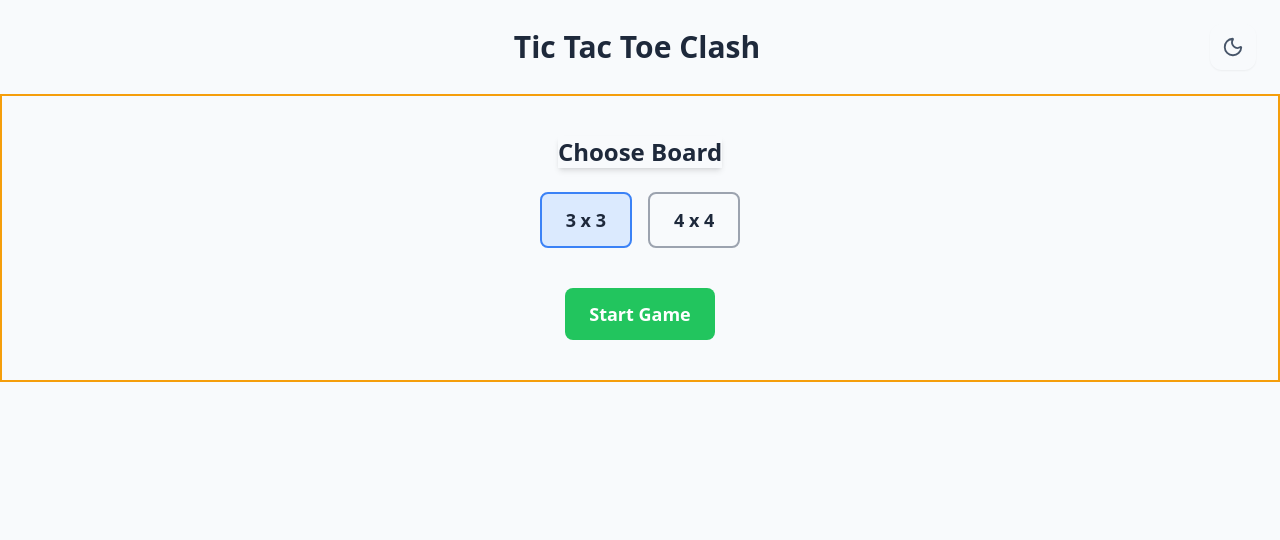
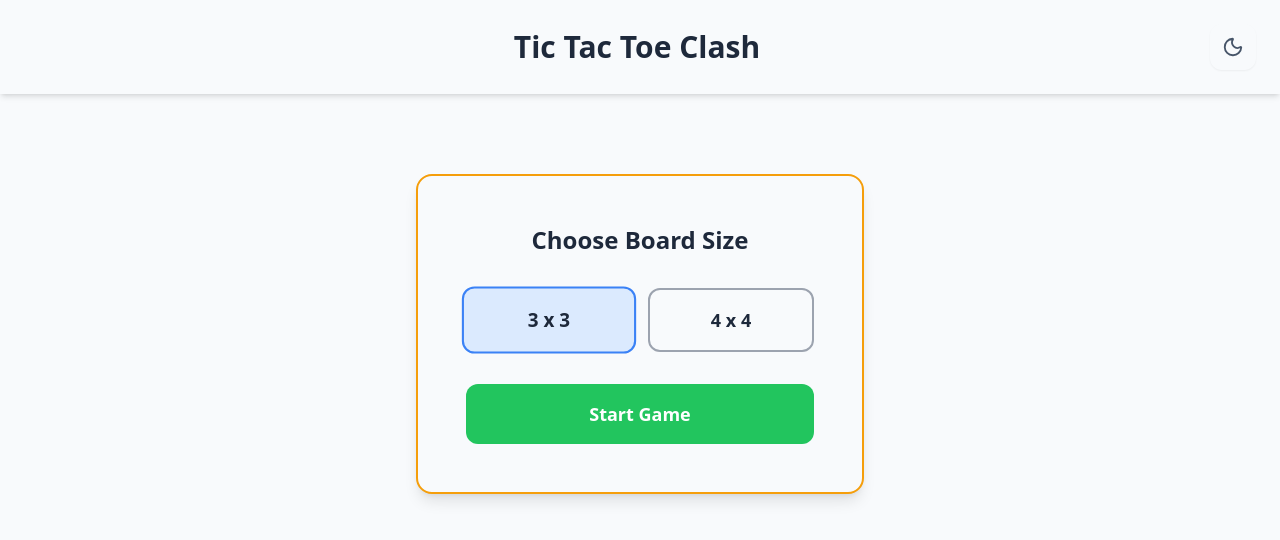
Before and after one commit to Pushparaj96/tic-tac-toe, a React (Vite) app: page / in a window 1280 px wide. Shown: the top 540 px of the page. Built offline with nearby package versions, Linux system fonts and the light colour scheme.

Commit message:
fix: GridSelector UI

```diff
--- a/src/App.tsx
+++ b/src/App.tsx
@@ -10,7 +10,7 @@ function App() {
 
   return (
     <div className="bg-bgColor text-textColor min-h-screen">
-      <header className="flex items-center justify-between p-4 md:p-6">
+      <header className="flex items-center justify-between p-4 md:p-6 shadow-md">
         <div className="w-10"></div>
         <h1 className="text-2xl md:text-3xl font-bold text-center">
           Tic Tac Toe Clash
--- a/src/components/GridSelector.tsx
+++ b/src/components/GridSelector.tsx
@@ -14,26 +14,67 @@ const GridSelector = () => {
   };
 
   return (
-    <div className="flex flex-col items-center gap-6 py-10 border-winGlow border-2">
-      <h1 className="text-xl md:text-2xl font-semibold shadow-md">
-        Choose Board
-      </h1>
-      <div className="flex gap-4">
+    // <div className="flex flex-col items-center gap-6 py-10 border-winGlow border-2">
+    //   <h1 className="text-xl md:text-2xl font-semibold shadow-md">
+    //     Choose Board
+    //   </h1>
+    //   <div className="flex gap-4">
+    //     {[3, 4].map((size) => (
+    //       <button
+    //         key={size}
+    //         disabled={gameStarted}
+    //         onClick={() => handleSelect(size as 3 | 4)}
+    //         className={`px-6 py-3 rounded-lg text-lg font-semibold border-2 transition-all duration-200
+    //                 ${
+    //                   gridSize === size
+    //                     ? "border-blue-500 bg-blue-100 dark:bg-blue-800"
+    //                     : "border-gray-400"
+    //                 }
+    //                 ${
+    //                   gameStarted
+    //                     ? "cursor-not-allowed opacity-50"
+    //                     : "hover: border-blue-500"
+    //                 }
+    //                 `}
+    //       >
+    //         {size} x {size}
+    //       </button>
+    //     ))}
+    //   </div>
+
+    //   <button
+    //     disabled={gameStarted}
+    //     onClick={startGame}
+    //     className={`mt-4 px-6 py-3 rounded-lg text-white text-lg font-bold bg-green-500
+    //     hover:bg-green-600 transition-colors disabled:opacity-50 disabled:cursor-not-allowed
+    //     `}
+    //   >
+    //     Start Game
+    //   </button>
+    // </div>
+    <div className="flex items-center justify-center min-h-[60vh] p-4">
+      <div className="bg-bgColor border-2 border-winGlow rounded-2xl shadow-lg p-8 md:p-12 max-w-md w-full">
+        <div className="flex flex-col items-center gap-8">
+          <h2 className="text-xl md:text-2xl font-semibold text-textColor">
+            Choose Board Size
+          </h2>
+
+          <div className="flex gap-4 w-full">
             {[3, 4].map((size) => (
               <button
                 key={size}
                 disabled={gameStarted}
                 onClick={() => handleSelect(size as 3 | 4)}
-            className={`px-6 py-3 rounded-lg text-lg font-semibold border-2 transition-all duration-200
+                className={`flex-1 px-6 py-4 rounded-xl text-lg font-semibold border-2 transition-all duration-200
                 ${
                   gridSize === size
-                        ? "border-blue-500 bg-blue-100 dark:bg-blue-800"
-                        : "border-gray-400"
+                    ? "border-blue-500 bg-blue-100 dark:bg-blue-800 scale-105"
+                    : "border-gray-400 hover:border-blue-400"
                 }
                 ${
                   gameStarted
                     ? "cursor-not-allowed opacity-50"
-                        : "hover: border-blue-500"
+                    : "hover:scale-102 hover:shadow-md"
                 }
                 `}
               >
@@ -45,13 +86,17 @@ const GridSelector = () => {
           <button
             disabled={gameStarted}
             onClick={startGame}
-        className={`mt-4 px-6 py-3 rounded-lg text-white text-lg font-bold bg-green-500
-        hover:bg-green-600 transition-colors disabled:opacity-50 disabled:cursor-not-allowed
+            className={`
+          w-full px-6 py-4 rounded-xl text-white text-lg font-bold bg-green-500
+          hover:bg-green-600 transition-all duration-200 hover:scale-105 hover:shadow-lg
+          disabled:opacity-50 disabled:cursor-not-allowed disabled:hover:scale-100
           `}
           >
             Start Game
           </button>
         </div>
+      </div>
+    </div>
   );
 };
 
```
Lines whose indentation alone changed are shown as unchanged.
